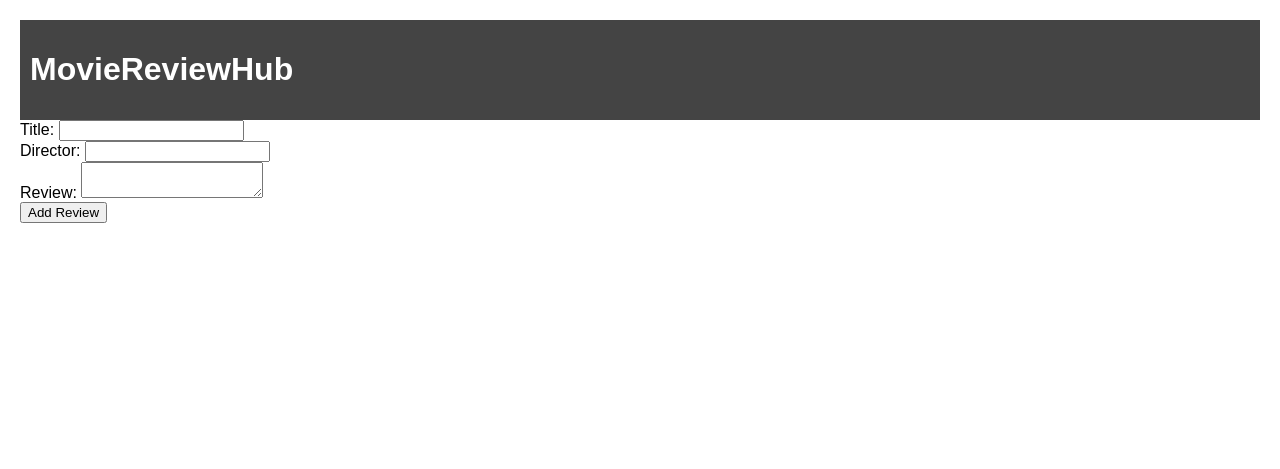
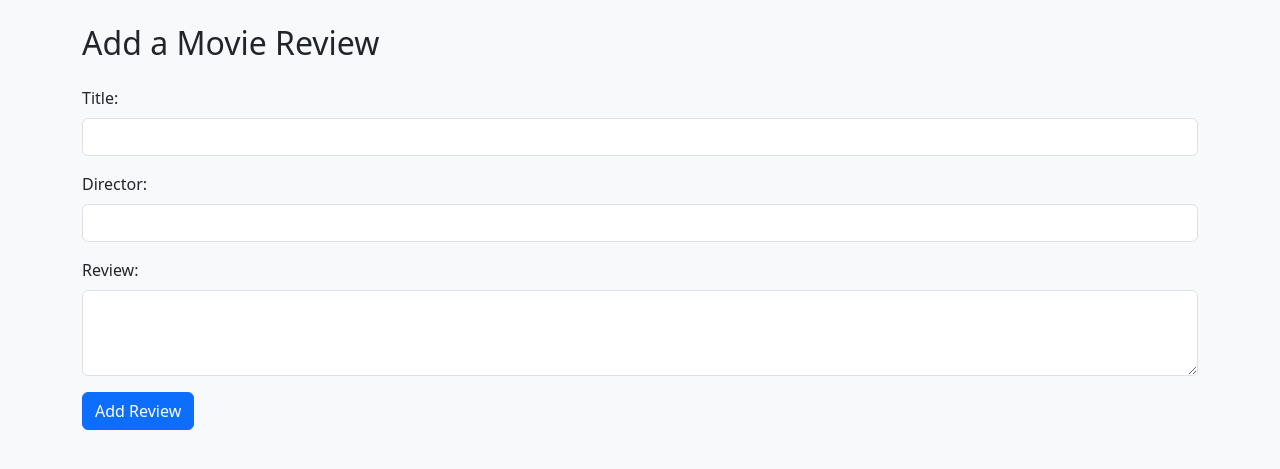
Before and after one commit to simleasimlea/moviereviewhub, a Flask app: page /add in a window 1280 px wide. Shown: the top 469 px of the page. Run offline with Flask 3, Linux system fonts and the light colour scheme.

Commit message:
Added Bootstrap integration to base.html, add.html, and updated style.css for Bootstrap compatibility

```diff
--- a/static/style.css
+++ b/static/style.css
@@ -1,3 +1,27 @@
-body { font-family: Arial, sans-serif; margin: 20px; }
-header { background: #444; color: #fff; padding: 10px; }
-a { display: inline-block; margin-bottom: 10px; }
+/* Use Bootstrap's font stack for better consistency */
+body {
+    font-family: system-ui, -apple-system, "Segoe UI", Roboto, "Helvetica Neue", Arial, sans-serif;
+    background-color: #f8f9fa;  /* Bootstrap’s light gray background */
+    margin: 20px;
+}
+
+/* Style header more like a Bootstrap navbar */
+header {
+    background-color: #343a40;  /* Bootstrap dark */
+    color: white;
+    padding: 1rem;
+    border-radius: 0.25rem;
+    margin-bottom: 1rem;
+}
+
+/* Improve link spacing */
+a {
+    display: inline-block;
+    margin-bottom: 10px;
+    color: #0d6efd;  /* Bootstrap primary blue */
+    text-decoration: none;
+}
+
+a:hover {
+    text-decoration: underline;
+}
--- a/templates/add.html
+++ b/templates/add.html
@@ -1,12 +1,20 @@
 {% extends 'base.html' %}
 {% block content %}
-<form method="post">
-    Title: <input type="text" name="title"><br>
-    Director: <input type="text" name="director"><br>
-    Review: <textarea name="review"></textarea><br>
-    <input type="submit" value="Add Review">
+<h2 class="mb-4">Add a Movie Review</h2>
+<form method="post" class="needs-validation" novalidate>
+    <div class="mb-3">
+        <label for="title" class="form-label">Title:</label>
+        <input type="text" name="title" class="form-control" required>
+    </div>
+    <div class="mb-3">
+        <label for="director" class="form-label">Director:</label>
+        <input type="text" name="director" class="form-control" required>
+    </div>
+    <div class="mb-3">
+        <label for="review" class="form-label">Review:</label>
+        <textarea name="review" class="form-control" rows="3" required></textarea>
+    </div>
+    <button type="submit" class="btn btn-primary">Add Review</button>
 </form>
-
-<!-- Load JavaScript file -->
 <script src="{{ url_for('static', filename='script.js') }}"></script>
 {% endblock %}
--- a/templates/base.html
+++ b/templates/base.html
@@ -1,11 +1,16 @@
 <!DOCTYPE html>
-<html>
+<html lang="en">
 <head>
-    <title>MovieReviewHub</title>
-    <link rel="stylesheet" href="/static/style.css">
+    <meta charset="UTF-8">
+    <title>Movie Review Hub</title>
+    <!-- Bootstrap CSS CDN -->
+    <link href="https://cdn.jsdelivr.net/npm/bootstrap@5.3.0/dist/css/bootstrap.min.css" rel="stylesheet">
+    <!-- Optional: Bootstrap JavaScript (for things like modals, dropdowns) -->
+    <script src="https://cdn.jsdelivr.net/npm/bootstrap@5.3.0/dist/js/bootstrap.bundle.min.js" defer></script>
+    <!-- Your custom styles -->
+    <link rel="stylesheet" href="{{ url_for('static', filename='style.css') }}">
 </head>
-<body>
-    <header><h1>MovieReviewHub</h1></header>
-    <main>{% block content %}{% endblock %}</main>
+<body class="container mt-4">
+    {% block content %}{% endblock %}
 </body>
 </html>
```
